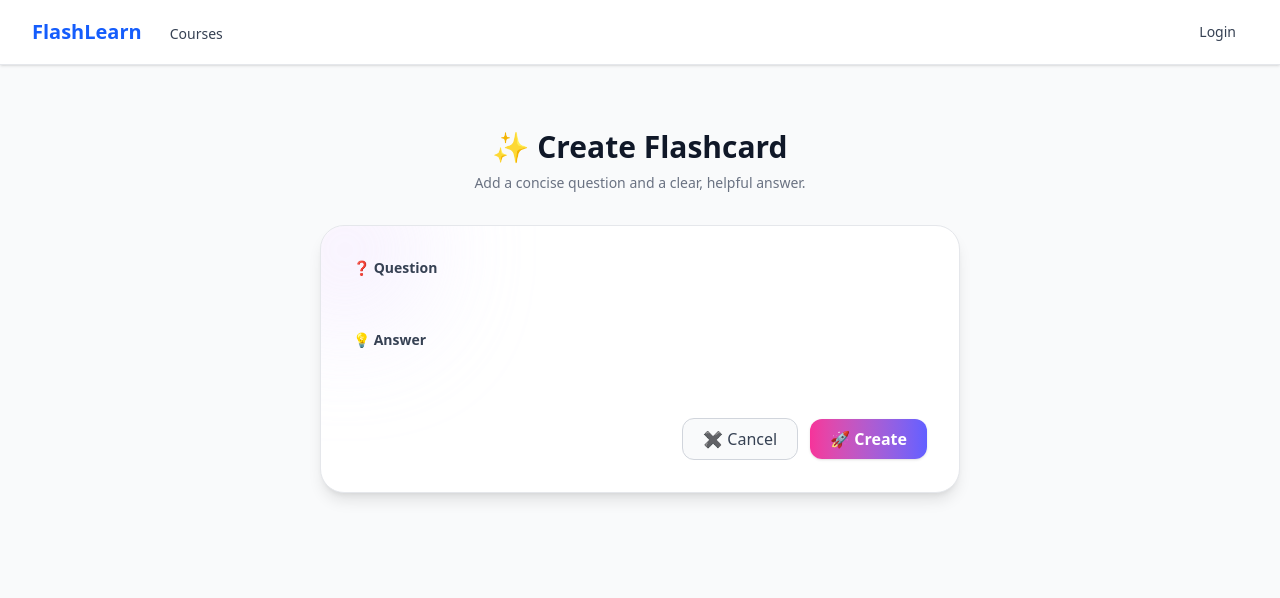
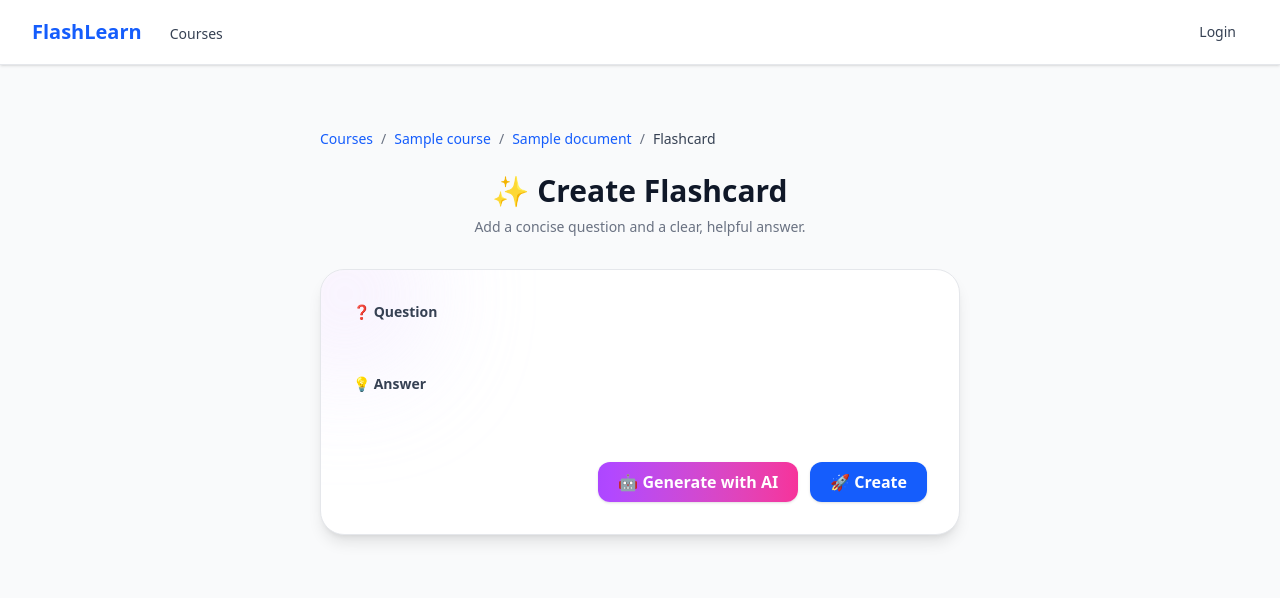
Before and after one commit to eldrianayera/FlashLearn, a Django app: template src/core/templates/core/flashcard_form.html in a window 1280 px wide. Shown: the top 598 px of the page. Run offline with Django 3.2, Linux system fonts and the light colour scheme; the template is opened without the code that fills it: most values are stand-ins (such as "Sample title", 1, 10 or a date in 2020); form fields are guessed from the names that the template uses; some libraries are stand-ins or nearby versions.

Commit message:
feat: add generate FC with AI button with no functionality

```diff
--- a/src/core/templates/core/flashcard_form.html
+++ b/src/core/templates/core/flashcard_form.html
@@ -4,6 +4,23 @@
 {% block content %}
   <div class="max-w-2xl mx-auto py-10 px-4">
     <!-- Header -->
+    <nav class="text-sm mb-6">
+      <ol class="flex space-x-2 text-gray-500">
+        <li>
+          <a href="{% url 'courses' %}" class="hover:underline text-blue-600">Courses</a>
+        </li>
+        <li>/</li>
+        <li>
+          <a href="{% url 'course-detail' document.course.slug %}" class="hover:underline text-blue-600">{{ document.course.name }}</a>
+        </li>
+        <li>/</li>
+        <li>
+          <a href="{% url 'document-detail' document.pk %}" class="hover:underline text-blue-600">{{ document.name }}</a>
+        </li>
+        <li>/</li>
+        <li class="text-gray-700 font-medium">Flashcard</li>
+      </ol>
+    </nav>
     <div class="mb-8 text-center">
       <h1 class="text-3xl font-extrabold text-gray-900 flex items-center justify-center gap-2">
         {% if update %}
@@ -52,8 +69,11 @@
 
         <!-- Actions -->
         <div class="flex items-center justify-end gap-3 pt-4">
-          <a href="{% url 'document-detail' document_pk %}" class="inline-flex items-center px-5 py-2 rounded-xl border border-gray-300 text-gray-700 bg-gray-50 hover:bg-gray-100 hover:shadow-sm transition-all">✖ Cancel</a>
-          <button type="submit" class="inline-flex items-center px-5 py-2 rounded-xl bg-gradient-to-r from-pink-500 to-indigo-500 text-white font-semibold shadow hover:shadow-md hover:from-pink-600 hover:to-indigo-600 focus:outline-none focus:ring-2 focus:ring-pink-400 transition-all">
+          <!-- Generate with AI -->
+          <button type="button" class="inline-flex items-center gap-2 px-5 py-2 rounded-xl bg-gradient-to-r from-purple-500 to-pink-500 text-white font-semibold shadow hover:from-purple-600 hover:to-pink-600 focus:outline-none focus:ring-2 focus:ring-purple-400 transition-all">🤖 Generate with AI</button>
+
+          <!-- Save/Create -->
+          <button type="submit" class="inline-flex items-center gap-2 px-5 py-2 rounded-xl bg-blue-600 text-white font-semibold shadow hover:bg-blue-700 focus:outline-none focus:ring-2 focus:ring-blue-400 transition-all">
             {% if update %}
               💾 Save
             {% else %}
--- a/src/core/views.py
+++ b/src/core/views.py
@@ -193,7 +193,7 @@ class FlashcardCreateView(LoginRequiredMixin,CreateView):
 
     def get_context_data(self, **kwargs):
         ctx =  super().get_context_data(**kwargs)
-        ctx['document_pk'] = self.document.pk
+        ctx['document'] = self.document
         return ctx
 
 
@@ -213,7 +213,7 @@ class FlashcardUpdateView(LoginRequiredMixin,UpdateView):
 
     def get_context_data(self, **kwargs):
         ctx =  super().get_context_data(**kwargs)
-        ctx['document_pk'] = self.object.document.pk
+        ctx['document'] = self.object.document
         ctx['update'] = True
         return ctx
 
--- a/src/static/output.css
+++ b/src/static/output.css
@@ -49,6 +49,8 @@
     --color-indigo-900: oklch(35.9% 0.144 278.697);
     --color-purple-100: oklch(94.6% 0.033 307.174);
     --color-purple-200: oklch(90.2% 0.063 306.703);
+    --color-purple-400: oklch(71.4% 0.203 305.504);
+    --color-purple-500: oklch(62.7% 0.265 303.9);
     --color-purple-600: oklch(55.8% 0.288 302.321);
     --color-pink-100: oklch(94.8% 0.028 342.258);
     --color-pink-200: oklch(89.9% 0.061 343.231);
@@ -821,6 +823,10 @@
     --tw-gradient-from: var(--color-pink-500);
     --tw-gradient-stops: var(--tw-gradient-via-stops, var(--tw-gradient-position), var(--tw-gradient-from) var(--tw-gradient-from-position), var(--tw-gradient-to) var(--tw-gradient-to-position));
   }
+  .from-purple-500 {
+    --tw-gradient-from: var(--color-purple-500);
+    --tw-gradient-stops: var(--tw-gradient-via-stops, var(--tw-gradient-position), var(--tw-gradient-from) var(--tw-gradient-from-position), var(--tw-gradient-to) var(--tw-gradient-to-position));
+  }
   .from-transparent {
     --tw-gradient-from: transparent;
     --tw-gradient-stops: var(--tw-gradient-via-stops, var(--tw-gradient-position), var(--tw-gradient-from) var(--tw-gradient-from-position), var(--tw-gradient-to) var(--tw-gradient-to-position));
@@ -876,6 +882,10 @@
     --tw-gradient-to: var(--color-pink-100);
     --tw-gradient-stops: var(--tw-gradient-via-stops, var(--tw-gradient-position), var(--tw-gradient-from) var(--tw-gradient-from-position), var(--tw-gradient-to) var(--tw-gradient-to-position));
   }
+  .to-pink-500 {
+    --tw-gradient-to: var(--color-pink-500);
+    --tw-gradient-stops: var(--tw-gradient-via-stops, var(--tw-gradient-position), var(--tw-gradient-from) var(--tw-gradient-from-position), var(--tw-gradient-to) var(--tw-gradient-to-position));
+  }
   .to-purple-100 {
     --tw-gradient-to: var(--color-purple-100);
     --tw-gradient-stops: var(--tw-gradient-via-stops, var(--tw-gradient-position), var(--tw-gradient-from) var(--tw-gradient-from-position), var(--tw-gradient-to) var(--tw-gradient-to-position));
@@ -1398,10 +1408,26 @@
       }
     }
   }
+  .hover\:from-purple-600 {
+    &:hover {
+      @media (hover: hover) {
+        --tw-gradient-from: var(--color-purple-600);
+        --tw-gradient-stops: var(--tw-gradient-via-stops, var(--tw-gradient-position), var(--tw-gradient-from) var(--tw-gradient-from-position), var(--tw-gradient-to) var(--tw-gradient-to-position));
+      }
+    }
+  }
   .hover\:to-indigo-600 {
     &:hover {
       @media (hover: hover) {
         --tw-gradient-to: var(--color-indigo-600);
+        --tw-gradient-stops: var(--tw-gradient-via-stops, var(--tw-gradient-position), var(--tw-gradient-from) var(--tw-gradient-from-position), var(--tw-gradient-to) var(--tw-gradient-to-position));
+      }
+    }
+  }
+  .hover\:to-pink-600 {
+    &:hover {
+      @media (hover: hover) {
+        --tw-gradient-to: var(--color-pink-600);
         --tw-gradient-stops: var(--tw-gradient-via-stops, var(--tw-gradient-position), var(--tw-gradient-from) var(--tw-gradient-from-position), var(--tw-gradient-to) var(--tw-gradient-to-position));
       }
     }
@@ -1531,6 +1557,11 @@
   .focus\:ring-pink-400 {
     &:focus {
       --tw-ring-color: var(--color-pink-400);
+    }
+  }
+  .focus\:ring-purple-400 {
+    &:focus {
+      --tw-ring-color: var(--color-purple-400);
     }
   }
   .focus\:ring-red-300 {
```
